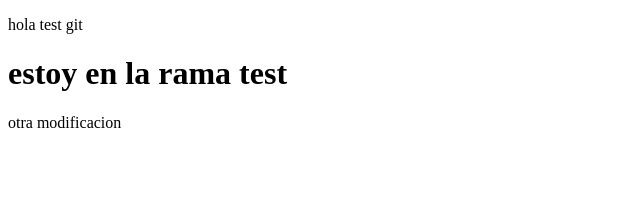
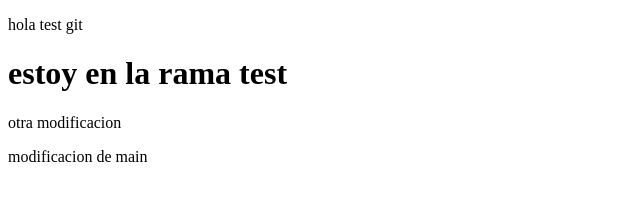
Before and after one commit to rlence/html-hello, a plain HTML site: page index.html in a window 1280 px wide. Shown: the whole page, without its empty margins (0-640 px from the left). Drawn offline with Linux system fonts and the light colour scheme.

Commit message:
cambio html

```diff
--- a/index.html
+++ b/index.html
@@ -9,5 +9,6 @@
     <p>hola test git</p>
     <h1>estoy en la rama test</h1>
     <p> otra modificacion</p>
+    <p> modificacion de main </p>
 </body>
 </html>
```
